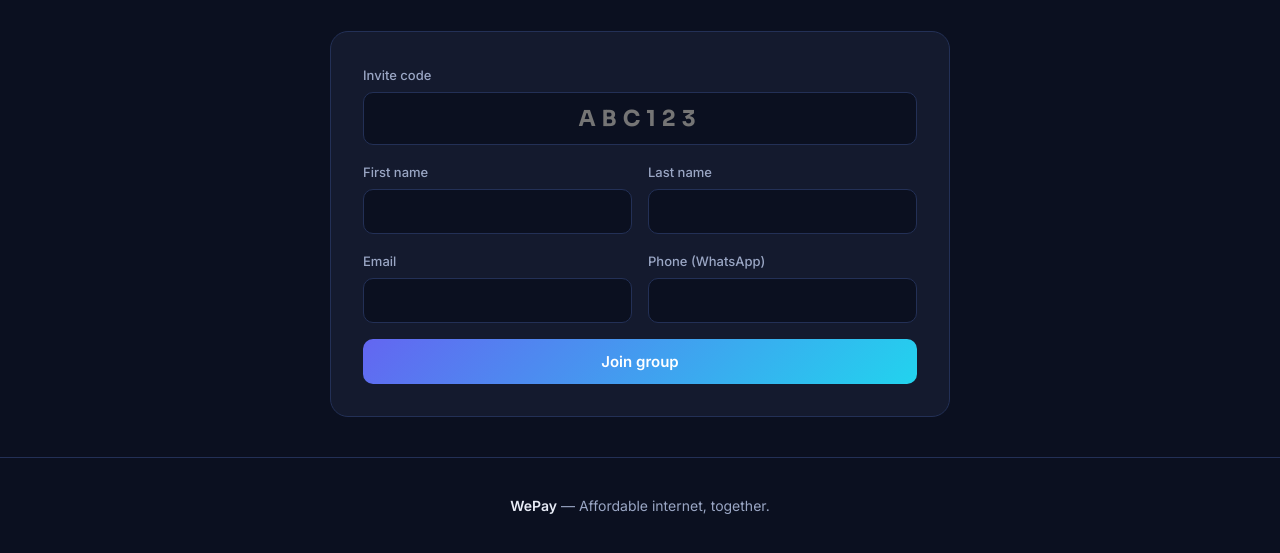
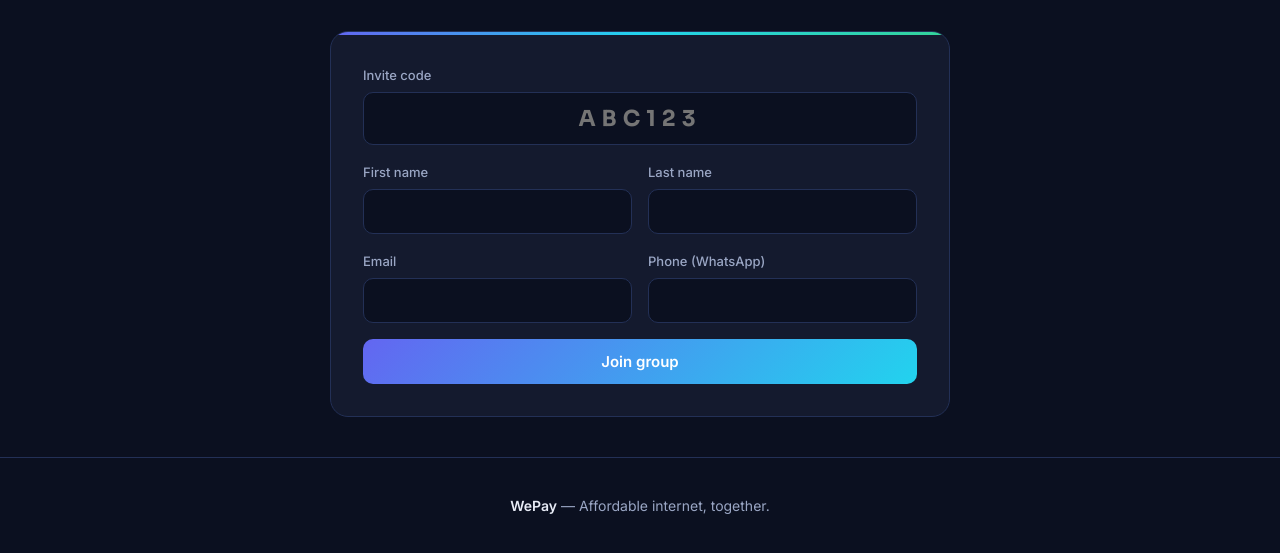
Before and after one commit to RadicalOniSzn/wepay, a website: page join.html in a window 1280 px wide. Shown: the part 247-800 px from the top of the page. Drawn offline with Linux system fonts and the light colour scheme.

Commit message:
Extend redesign to inner pages
- Shared ambient brand glow (.app-bg) on start/join/group/admin so they
  match the landing hero's atmosphere instead of being flat
- Gradient accent line atop every form card
- Hover lift on admin stat cards, consistent with landing card interactions

```diff
--- a/join.html
+++ b/join.html
@@ -8,7 +8,7 @@
   <link href="https://fonts.googleapis.com/css2?family=Sora:wght@600;700;800&family=Inter:wght@300;400;500;600&display=swap" rel="stylesheet" />
   <link rel="stylesheet" href="styles.css" />
 </head>
-<body>
+<body class="app-bg">
   <nav id="nav" class="scrolled">
     <a href="index.html" class="logo"><span class="mark">W</span> WePay</a>
     <ul class="nav-links">
--- a/styles.css
+++ b/styles.css
@@ -6,6 +6,10 @@
 }
 html { scroll-behavior: smooth; }
 body { font-family:'Inter',sans-serif; background:var(--bg); color:var(--text); line-height:1.7; overflow-x:hidden; min-height:100vh; }
+/* Ambient brand glow for inner pages (landing has its own hero glow) */
+body.app-bg::before { content:''; position:fixed; inset:0; z-index:-1; pointer-events:none;
+  background:radial-gradient(ellipse 55% 40% at 50% -8%, rgba(99,102,241,0.16), transparent 70%),
+            radial-gradient(ellipse 42% 32% at 88% 8%, rgba(34,211,238,0.10), transparent 70%); }
 h1,h2,h3 { font-family:'Sora',sans-serif; line-height:1.2; }
 a { color: inherit; }
 .wrap { max-width:1080px; margin:0 auto; padding:0 22px; }
@@ -105,7 +109,10 @@ section { padding:74px 0; }
 .note { font-size:13px; color:var(--muted); margin-top:22px; text-align:center; }
 
 /* Forms */
-.form-card { background:var(--bg-card); border:1px solid var(--border); border-radius:18px; padding:32px; max-width:620px; margin:0 auto; }
+.form-card { background:var(--bg-card); border:1px solid var(--border); border-radius:18px; padding:32px; max-width:620px; margin:0 auto;
+  position:relative; overflow:hidden; }
+.form-card::before { content:''; position:absolute; top:0; left:0; right:0; height:3px;
+  background:linear-gradient(90deg,var(--indigo),var(--cyan),var(--green)); }
 .grid2 { display:grid; grid-template-columns:1fr 1fr; gap:16px; }
 label { display:block; font-size:13px; color:var(--muted); margin-bottom:6px; font-weight:500; }
 .field { margin-bottom:16px; }
```
Also changed, not shown: admin.html (+4 -2 lines), group.html (+1 -1 lines), start.html (+1 -1 lines).
